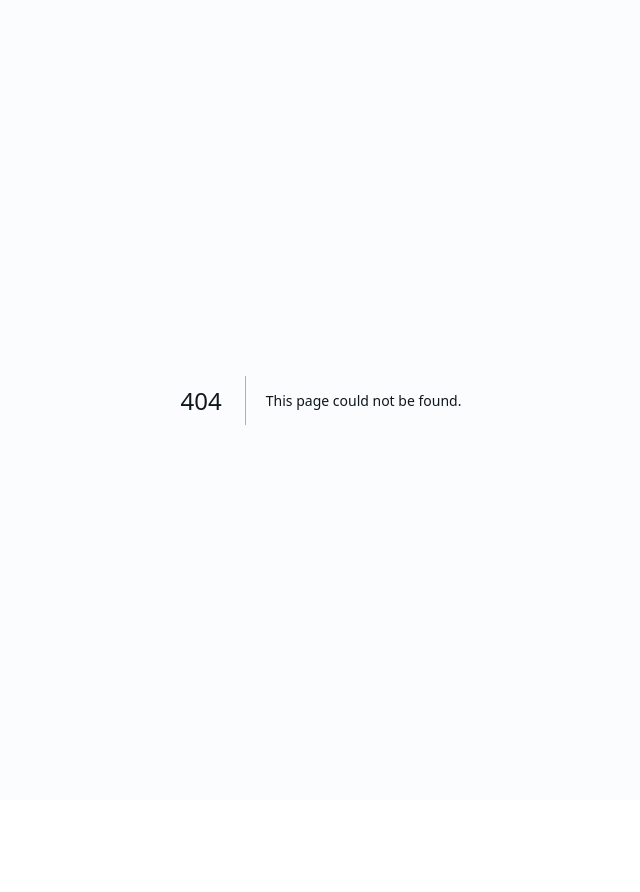
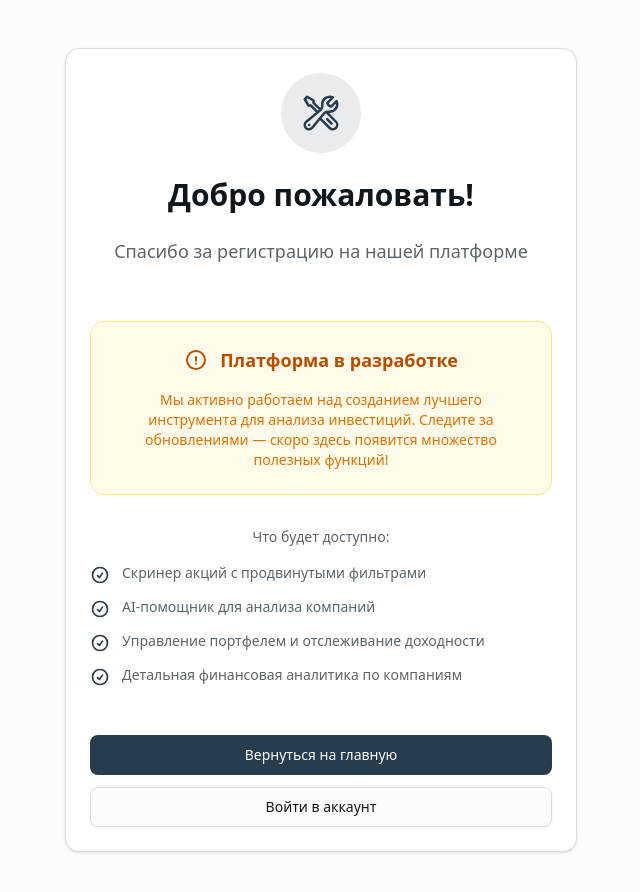
Before and after one commit to marcho4/Trade-Compass, a Next.js app in the folder frontend/: page /welcome in a window 1280 px wide. Before the commit this address had no page. Shown: the top 892 px of the page, without its empty margins (319-959 px from the left). Before the commit the page ends 800 px from the top, so only its background shows below. Built offline with nearby package versions, Linux system fonts and the light colour scheme.

Commit message:
доработка фронта

```diff
--- a/frontend/app/(auth)/auth/page.tsx
+++ b/frontend/app/(auth)/auth/page.tsx
@@ -29,9 +29,10 @@ export default function AuthPage() {
     console.log("Google auth");
   };
 
+  const YANDEX_OAUTH_URL = "https://oauth.yandex.ru/authorize?response_type=code&client_id=970a06c171b2439594fbe83833dd0e6d";
+
   const handleYandexAuth = () => {
-    // TODO: Реализовать OAuth авторизацию через Яндекс
-    console.log("Yandex auth");
+    window.location.href = YANDEX_OAUTH_URL;
   };
 
   return (
@@ -131,13 +132,14 @@ export default function AuthPage() {
             >
               <svg
                 className="mr-2 h-4 w-4"
-                viewBox="0 0 24 24"
+                viewBox="0 0 44 44"
                 fill="none"
                 xmlns="http://www.w3.org/2000/svg"
               >
+                <circle cx="22" cy="22" r="22" fill="#FC3F1D" />
                 <path
-                  d="M12.003 2C6.476 2 2 6.477 2 12.003c0 5.526 4.476 10.003 10.003 10.003S22.006 17.529 22.006 12.003C22.006 6.477 17.53 2 12.003 2zm-.006 14.82V7.18h3.85c1.84 0 3.26 1.24 3.26 3.04 0 1.8-1.42 3.04-3.26 3.04h-1.98v3.56h-1.87zm1.87-5.47h1.25c.78 0 1.32-.47 1.32-1.2 0-.73-.54-1.2-1.32-1.2h-1.25v2.4z"
-                  fill="#FC3F1D"
+                  d="M24.1 32.4h3.3V11.6h-4.8c-4.9 0-7.4 2.5-7.4 6.6 0 3.1 1.4 4.9 4.1 6.8l-4.6 7.4h3.8l5.1-8.1-1.8-1.2c-2.1-1.5-3.2-2.6-3.2-5 0-2.1 1.5-3.6 4.4-3.6h1.6v17.9h-.5z"
+                  fill="#FFFFFF"
                 />
               </svg>
               Яндекс
--- a/frontend/app/(auth)/auth/register/page.tsx
+++ b/frontend/app/(auth)/auth/register/page.tsx
@@ -162,8 +162,7 @@ export default function RegisterPage() {
   };
 
   const handleYandexAuth = () => {
-    // TODO: Реализовать OAuth авторизацию через Яндекс
-    console.log("Yandex auth");
+    open("https://oauth.yandex.ru/authorize?response_type=code&client_id=970a06c171b2439594fbe83833dd0e6d")
   };
 
   return (
@@ -333,13 +332,14 @@ export default function RegisterPage() {
             >
               <svg
                 className="mr-2 h-4 w-4"
-                viewBox="0 0 24 24"
+                viewBox="0 0 44 44"
                 fill="none"
                 xmlns="http://www.w3.org/2000/svg"
               >
+                <circle cx="22" cy="22" r="22" fill="#FC3F1D" />
                 <path
-                  d="M12.003 2C6.476 2 2 6.477 2 12.003c0 5.526 4.476 10.003 10.003 10.003S22.006 17.529 22.006 12.003C22.006 6.477 17.53 2 12.003 2zm-.006 14.82V7.18h3.85c1.84 0 3.26 1.24 3.26 3.04 0 1.8-1.42 3.04-3.26 3.04h-1.98v3.56h-1.87zm1.87-5.47h1.25c.78 0 1.32-.47 1.32-1.2 0-.73-.54-1.2-1.32-1.2h-1.25v2.4z"
-                  fill="#FC3F1D"
+                  d="M24.1 32.4h3.3V11.6h-4.8c-4.9 0-7.4 2.5-7.4 6.6 0 3.1 1.4 4.9 4.1 6.8l-4.6 7.4h3.8l5.1-8.1-1.8-1.2c-2.1-1.5-3.2-2.6-3.2-5 0-2.1 1.5-3.6 4.4-3.6h1.6v17.9h-.5z"
+                  fill="#FFFFFF"
                 />
               </svg>
               Яндекс
--- /dev/null
+++ b/frontend/app/(auth)/welcome/page.tsx
@@ -0,0 +1,165 @@
+"use client";
+
+import Link from "next/link";
+import { Button } from "@/components/ui/button";
+import {
+  Card,
+  CardContent,
+  CardDescription,
+  CardHeader,
+  CardTitle,
+} from "@/components/ui/card";
+
+export default function WelcomePage() {
+  return (
+    <div className="flex min-h-screen items-center justify-center bg-background px-4 py-12">
+      <Card className="w-full max-w-lg text-center">
+        <CardHeader className="space-y-4 pb-8">
+          <div className="mx-auto flex h-20 w-20 items-center justify-center rounded-full bg-primary/10">
+            <svg
+              className="h-10 w-10 text-primary"
+              fill="none"
+              viewBox="0 0 24 24"
+              stroke="currentColor"
+              strokeWidth={1.5}
+              aria-hidden="true"
+            >
+              <path
+                strokeLinecap="round"
+                strokeLinejoin="round"
+                d="M11.42 15.17L17.25 21A2.652 2.652 0 0021 17.25l-5.877-5.877M11.42 15.17l2.496-3.03c.317-.384.74-.626 1.208-.766M11.42 15.17l-4.655 5.653a2.548 2.548 0 11-3.586-3.586l6.837-5.63m5.108-.233c.55-.164 1.163-.188 1.743-.14a4.5 4.5 0 004.486-6.336l-3.276 3.277a3.004 3.004 0 01-2.25-2.25l3.276-3.276a4.5 4.5 0 00-6.336 4.486c.091 1.076-.071 2.264-.904 2.95l-.102.085m-1.745 1.437L5.909 7.5H4.5L2.25 3.75l1.5-1.5L7.5 4.5v1.409l4.26 4.26m-1.745 1.437l1.745-1.437m6.615 8.206L15.75 15.75M4.867 19.125h.008v.008h-.008v-.008z"
+              />
+            </svg>
+          </div>
+          <CardTitle className="text-3xl font-bold">
+            Добро пожаловать!
+          </CardTitle>
+          <CardDescription className="text-lg">
+            Спасибо за регистрацию на нашей платформе
+          </CardDescription>
+        </CardHeader>
+        <CardContent className="space-y-8">
+          <div className="rounded-xl border border-amber-200 bg-amber-50 p-6 dark:border-amber-900/50 dark:bg-amber-950/30">
+            <div className="flex items-center justify-center gap-3 text-amber-700 dark:text-amber-400">
+              <svg
+                className="h-6 w-6 flex-shrink-0"
+                fill="none"
+                viewBox="0 0 24 24"
+                stroke="currentColor"
+                strokeWidth={2}
+                aria-hidden="true"
+              >
+                <path
+                  strokeLinecap="round"
+                  strokeLinejoin="round"
+                  d="M12 9v3.75m9-.75a9 9 0 11-18 0 9 9 0 0118 0zm-9 3.75h.008v.008H12v-.008z"
+                />
+              </svg>
+              <span className="text-lg font-semibold">
+                Платформа в разработке
+              </span>
+            </div>
+            <p className="mt-4 text-sm text-amber-600 dark:text-amber-300">
+              Мы активно работаем над созданием лучшего инструмента для анализа
+              инвестиций. Следите за обновлениями — скоро здесь появится
+              множество полезных функций!
+            </p>
+          </div>
+
+          <div className="space-y-4">
+            <h3 className="text-sm font-medium text-muted-foreground">
+              Что будет доступно:
+            </h3>
+            <ul className="space-y-3 text-left">
+              <li className="flex items-start gap-3">
+                <svg
+                  className="mt-0.5 h-5 w-5 flex-shrink-0 text-primary"
+                  fill="none"
+                  viewBox="0 0 24 24"
+                  stroke="currentColor"
+                  strokeWidth={2}
+                  aria-hidden="true"
+                >
+                  <path
+                    strokeLinecap="round"
+                    strokeLinejoin="round"
+                    d="M9 12.75L11.25 15 15 9.75M21 12a9 9 0 11-18 0 9 9 0 0118 0z"
+                  />
+                </svg>
+                <span className="text-sm text-muted-foreground">
+                  Скринер акций с продвинутыми фильтрами
+                </span>
+              </li>
+              <li className="flex items-start gap-3">
+                <svg
+                  className="mt-0.5 h-5 w-5 flex-shrink-0 text-primary"
+                  fill="none"
+                  viewBox="0 0 24 24"
+                  stroke="currentColor"
+                  strokeWidth={2}
+                  aria-hidden="true"
+                >
+                  <path
+                    strokeLinecap="round"
+                    strokeLinejoin="round"
+                    d="M9 12.75L11.25 15 15 9.75M21 12a9 9 0 11-18 0 9 9 0 0118 0z"
+                  />
+                </svg>
+                <span className="text-sm text-muted-foreground">
+                  AI-помощник для анализа компаний
+                </span>
+              </li>
+              <li className="flex items-start gap-3">
+                <svg
+                  className="mt-0.5 h-5 w-5 flex-shrink-0 text-primary"
+                  fill="none"
+                  viewBox="0 0 24 24"
+                  stroke="currentColor"
+                  strokeWidth={2}
+                  aria-hidden="true"
+                >
+                  <path
+                    strokeLinecap="round"
+                    strokeLinejoin="round"
+                    d="M9 12.75L11.25 15 15 9.75M21 12a9 9 0 11-18 0 9 9 0 0118 0z"
+                  />
+                </svg>
+                <span className="text-sm text-muted-foreground">
+                  Управление портфелем и отслеживание доходности
+                </span>
+              </li>
+              <li className="flex items-start gap-3">
+                <svg
+                  className="mt-0.5 h-5 w-5 flex-shrink-0 text-primary"
+                  fill="none"
+                  viewBox="0 0 24 24"
+                  stroke="currentColor"
+                  strokeWidth={2}
+                  aria-hidden="true"
+                >
+                  <path
+                    strokeLinecap="round"
+                    strokeLinejoin="round"
+                    d="M9 12.75L11.25 15 15 9.75M21 12a9 9 0 11-18 0 9 9 0 0118 0z"
+                  />
+                </svg>
+                <span className="text-sm text-muted-foreground">
+                  Детальная финансовая аналитика по компаниям
+                </span>
+              </li>
+            </ul>
+          </div>
+
+          <div className="flex flex-col gap-3 pt-4">
+            <Button asChild size="lg" className="w-full">
+              <Link href="/">Вернуться на главную</Link>
+            </Button>
+            <Button asChild variant="outline" size="lg" className="w-full">
+              <Link href="/auth">Войти в аккаунт</Link>
+            </Button>
+          </div>
+        </CardContent>
+      </Card>
+    </div>
+  );
+}
```
Also changed, not shown: frontend/public/yandex-logo-rus.svg (added).
